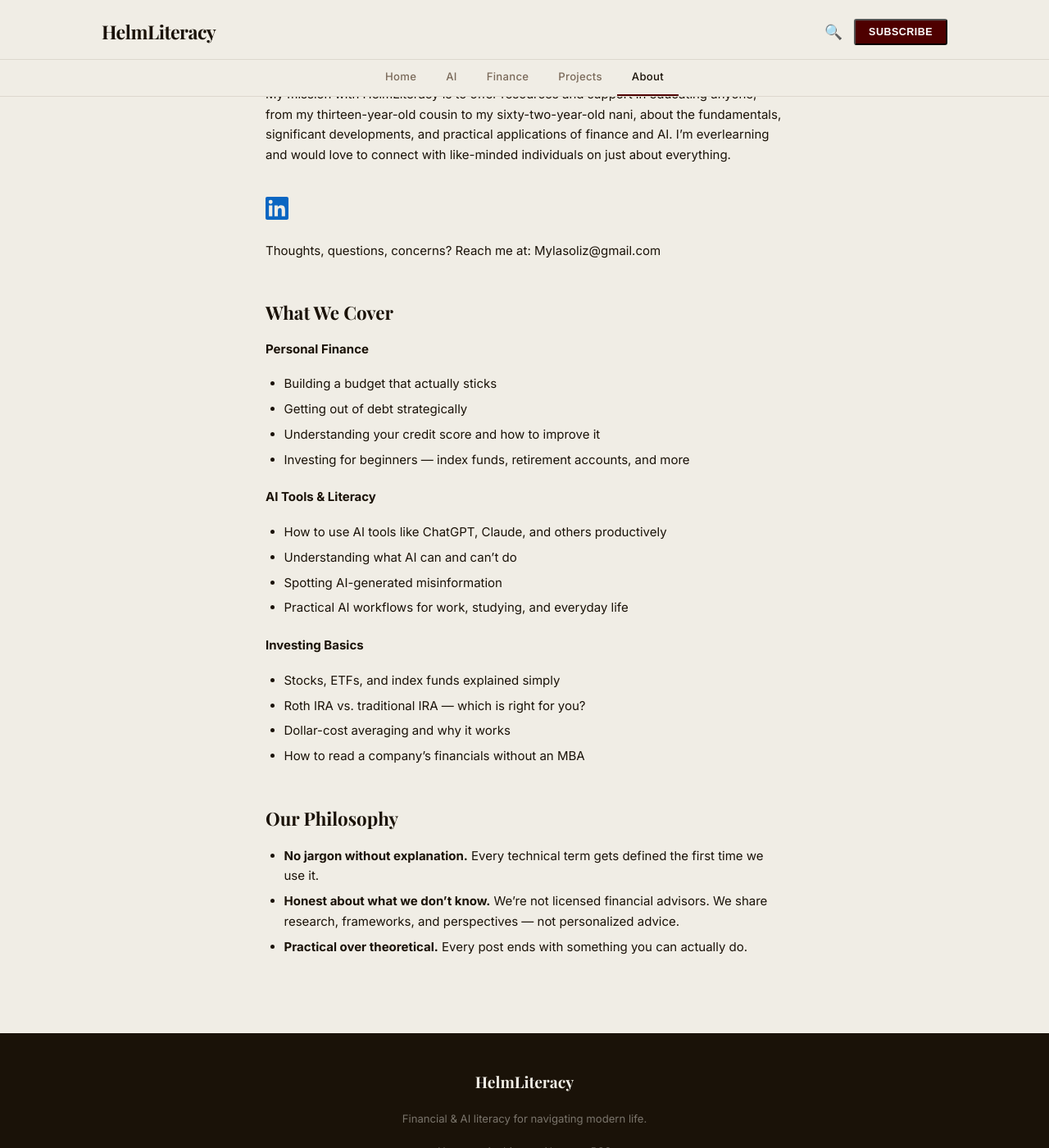
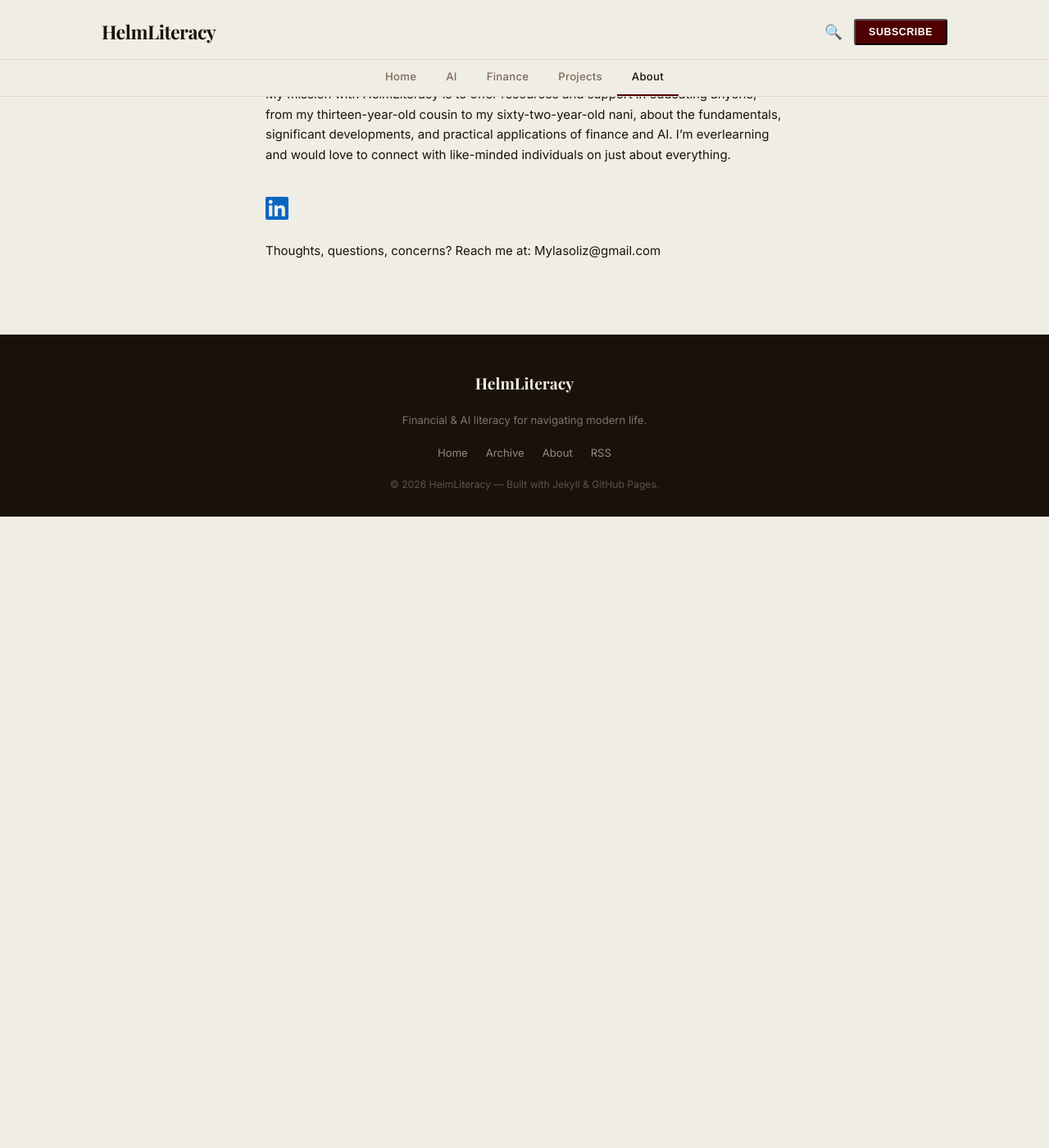
Before and after one commit to mylasoliz/HelmLiteracy, a Jekyll site: the page built from about.md, in a window 1280 px wide and 1400 px high, scrolled down 663 px. Shown: the whole window at 82% size. Built offline with Jekyll 4.4.1, drawn with Linux system fonts in a browser that asks for light colours; after the commit the page ends 1293 px from its top, so only the background shows below that.

Commit message:
Remove 'What We Cover' and 'Our Philosophy' sections from About page
Co-Authored-By: Claude Sonnet 4.6 <noreply@anthropic.com>
Claude-Session: https://claude.ai/code/session_01UzPBY1BnJLS31dPas6mu2k

```diff
--- a/about.md
+++ b/about.md
@@ -15,29 +15,3 @@ My mission with HelmLiteracy is to offer resources and support in educating anyo
 <a href="https://www.linkedin.com/in/mylasoliz/" target="_blank" rel="noopener noreferrer" style="display:inline-flex;align-items:center;margin-top:20px;color:#0a66c2;text-decoration:none;"><svg xmlns="http://www.w3.org/2000/svg" width="28" height="28" viewBox="0 0 24 24" fill="#0a66c2"><path d="M20.447 20.452h-3.554v-5.569c0-1.328-.027-3.037-1.852-3.037-1.853 0-2.136 1.445-2.136 2.939v5.667H9.351V9h3.414v1.561h.046c.477-.9 1.637-1.85 3.37-1.85 3.601 0 4.267 2.37 4.267 5.455v6.286zM5.337 7.433a2.062 2.062 0 0 1-2.063-2.065 2.064 2.064 0 1 1 2.063 2.065zm1.782 13.019H3.555V9h3.564v11.452zM22.225 0H1.771C.792 0 0 .774 0 1.729v20.542C0 23.227.792 24 1.771 24h20.451C23.2 24 24 23.227 24 22.271V1.729C24 .774 23.2 0 22.222 0h.003z"/></svg></a>
 
 Thoughts, questions, concerns? Reach me at: [Mylasoliz@gmail.com](mailto:Mylasoliz@gmail.com)
-
-## What We Cover
-
-**Personal Finance**
-- Building a budget that actually sticks
-- Getting out of debt strategically
-- Understanding your credit score and how to improve it
-- Investing for beginners — index funds, retirement accounts, and more
-
-**AI Tools & Literacy**
-- How to use AI tools like ChatGPT, Claude, and others productively
-- Understanding what AI can and can't do
-- Spotting AI-generated misinformation
-- Practical AI workflows for work, studying, and everyday life
-
-**Investing Basics**
-- Stocks, ETFs, and index funds explained simply
-- Roth IRA vs. traditional IRA — which is right for you?
-- Dollar-cost averaging and why it works
-- How to read a company's financials without an MBA
-
-## Our Philosophy
-
-- **No jargon without explanation.** Every technical term gets defined the first time we use it.
-- **Honest about what we don't know.** We're not licensed financial advisors. We share research, frameworks, and perspectives — not personalized advice.
-- **Practical over theoretical.** Every post ends with something you can actually do.
```
